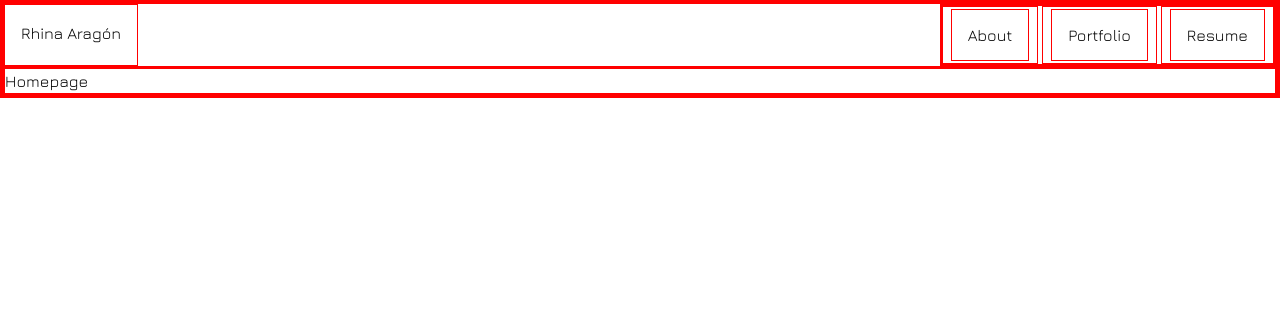
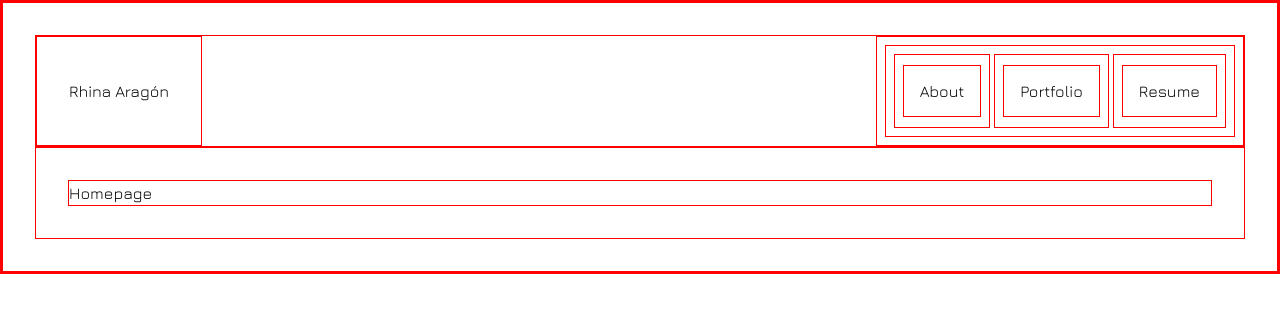
Before and after one commit to liz-garcia/architect-portfolio, a React (Vite) app in the folder client/: page / in a window 1280 px wide. Shown: the top 312 px of the page. Built offline with nearby package versions, Linux system fonts and the light colour scheme.

Commit message:
Fixed components. Added Main component.

```diff
--- a/client/src/App.jsx
+++ b/client/src/App.jsx
@@ -1,9 +1,6 @@
 import AppRouter from "./AppRouter.jsx";
 import Header from "./components/Header.jsx";
-
-// const headerProps = "";
-// const mainProps = "";
-// const footerProps = "";
+import Main from "./components/Main.jsx";
 
 // * App.jsx builds all our main layout elements:
 // * Nav, Main, Footer, Pages content (AppRouter), etc.
@@ -12,9 +9,9 @@ const App = () => {
   return (
     <>
       <Header />
-      <main>
+      <Main>
         <AppRouter />
-      </main>
+      </Main>
     </>
   );
 };
--- a/client/src/components/Logo.jsx
+++ b/client/src/components/Logo.jsx
@@ -1,9 +1,9 @@
 // Tailwind CSS utility classes
-const logoStyle = "p-4";
+const h1Style = "flex items-center justify-center p-8";
 
 // Header Component
 const Logo = () => {
-  return <h1 className={logoStyle}>Rhina Aragón</h1>;
+  return <h1 className={h1Style}>Rhina Aragón</h1>;
 };
 
 export default Logo;
--- /dev/null
+++ b/client/src/components/Main.jsx
@@ -0,0 +1,16 @@
+import PropTypes from "prop-types";
+
+// Tailwind CSS utility classes
+const mainStyle = "p-8";
+
+// Main Component
+const Main = ({ children }) => {
+  return <main className={mainStyle}>{children}</main>;
+};
+
+// PropTypes for Main component
+Main.propTypes = {
+  children: PropTypes.node.isRequired, // Ensures that children is a React node and is required
+};
+
+export default Main;
--- a/client/src/components/Nav.jsx
+++ b/client/src/components/Nav.jsx
@@ -1,9 +1,9 @@
 import { Link } from "react-router-dom";
 
 // Tailwind CSS utility classes
-const navStyle = "min-w-fit min-h-fit";
-const ulStyle = "flex space-x-1";
-const liStyle = "px-2 py-4";
+const navStyle = "p-2";
+const ulStyle = "h-full flex space-x-1 p-2";
+const liStyle = "px-2 py-6";
 const linkStyle = "px-4 py-4 hover:underline underline-offset-8";
 
 const Nav = () => {
--- a/client/src/main.jsx
+++ b/client/src/main.jsx
@@ -6,7 +6,7 @@ import "./index.css";
 
 // Tailwind CSS utility classes
 const dimensions = "";
-const layout = "flex flex-col";
+const layout = "flex flex-col p-8";
 const text = "";
 const darkMode = "";
 const tailwindClasses = `${dimensions} ${layout} ${text} ${darkMode}`;
```
